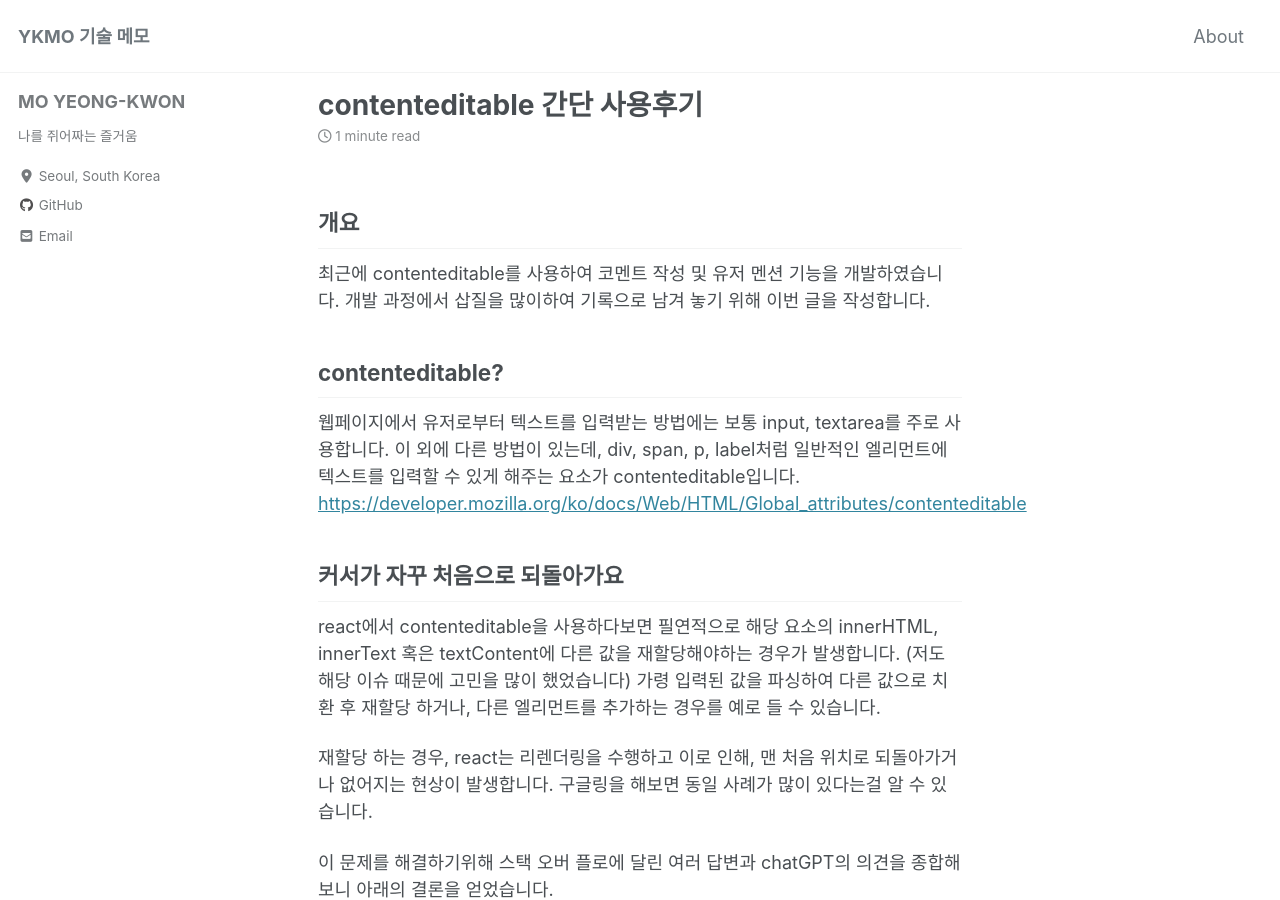
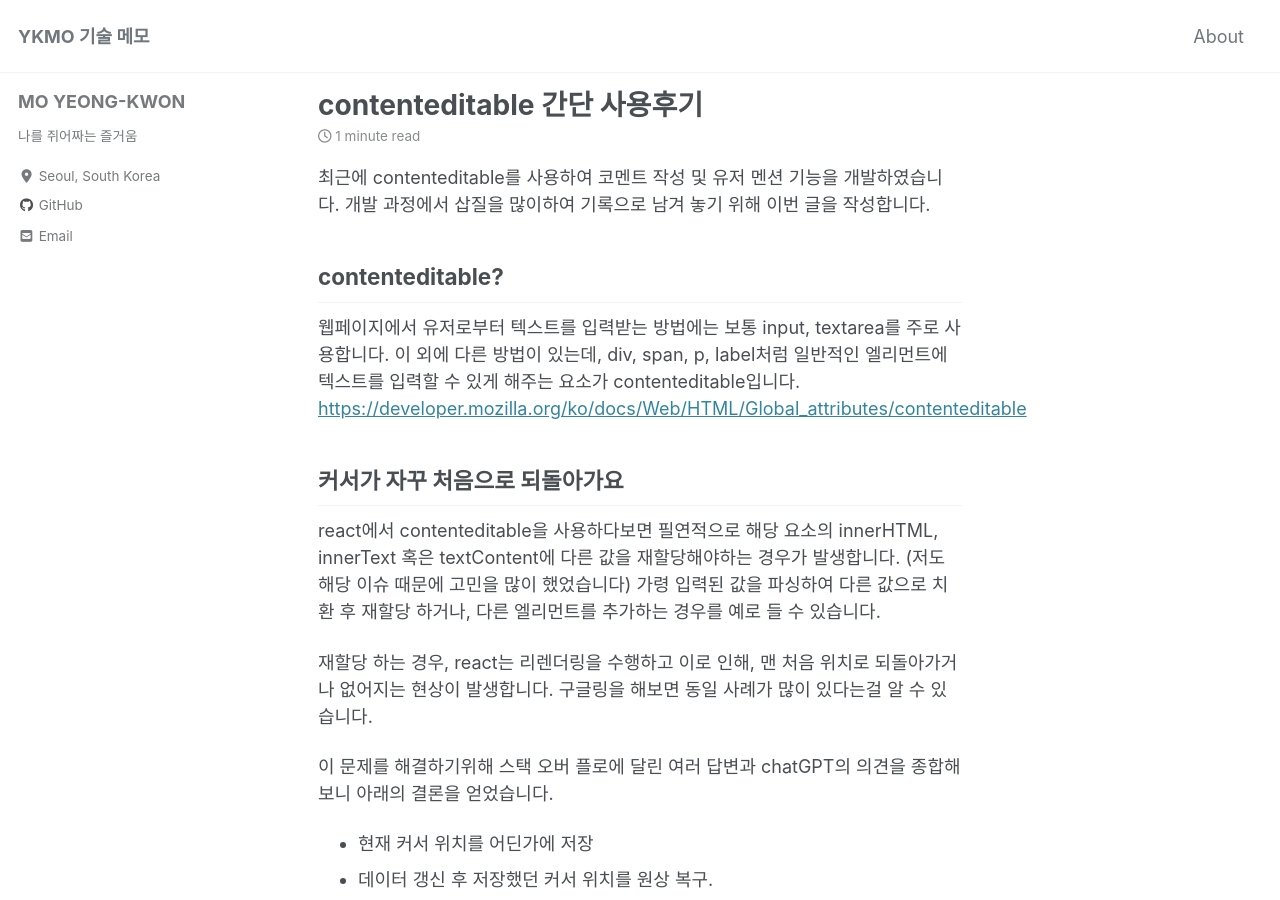
Before and after one commit to momoci99/momoci99.github.io, a Jekyll site: the page built from _posts/2023-03-11-Contenteditable.md, in a window 1280 px wide and 900 px high. Built offline with Jekyll 4.4.1, drawn with Linux system fonts in a browser that asks for light colours; cached includes are drawn as plain includes; nearby versions of some CDN libraries; comment, search, counter and statistics services are not loaded.

Commit message:
fix:typo

```diff
--- a/_posts/2023-03-11-Contenteditable.md
+++ b/_posts/2023-03-11-Contenteditable.md
@@ -5,8 +5,6 @@ tag:
   - HTML
   - DOM
 ---
-
-## 개요
 
 최근에 contenteditable를 사용하여 코멘트 작성 및 유저 멘션 기능을 개발하였습니다. 개발 과정에서 삽질을 많이하여 기록으로 남겨 놓기 위해 이번 글을 작성합니다.
 
```
